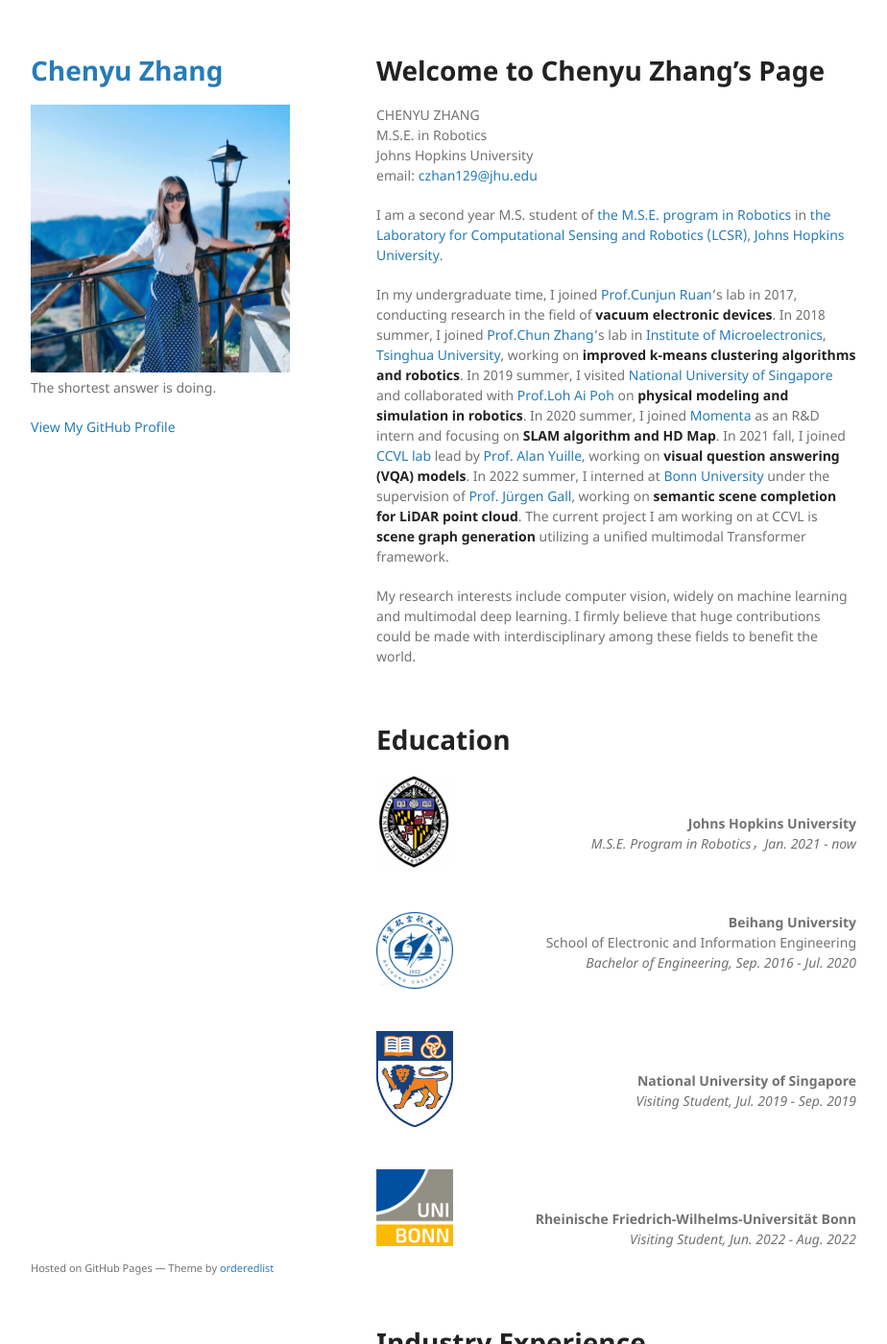
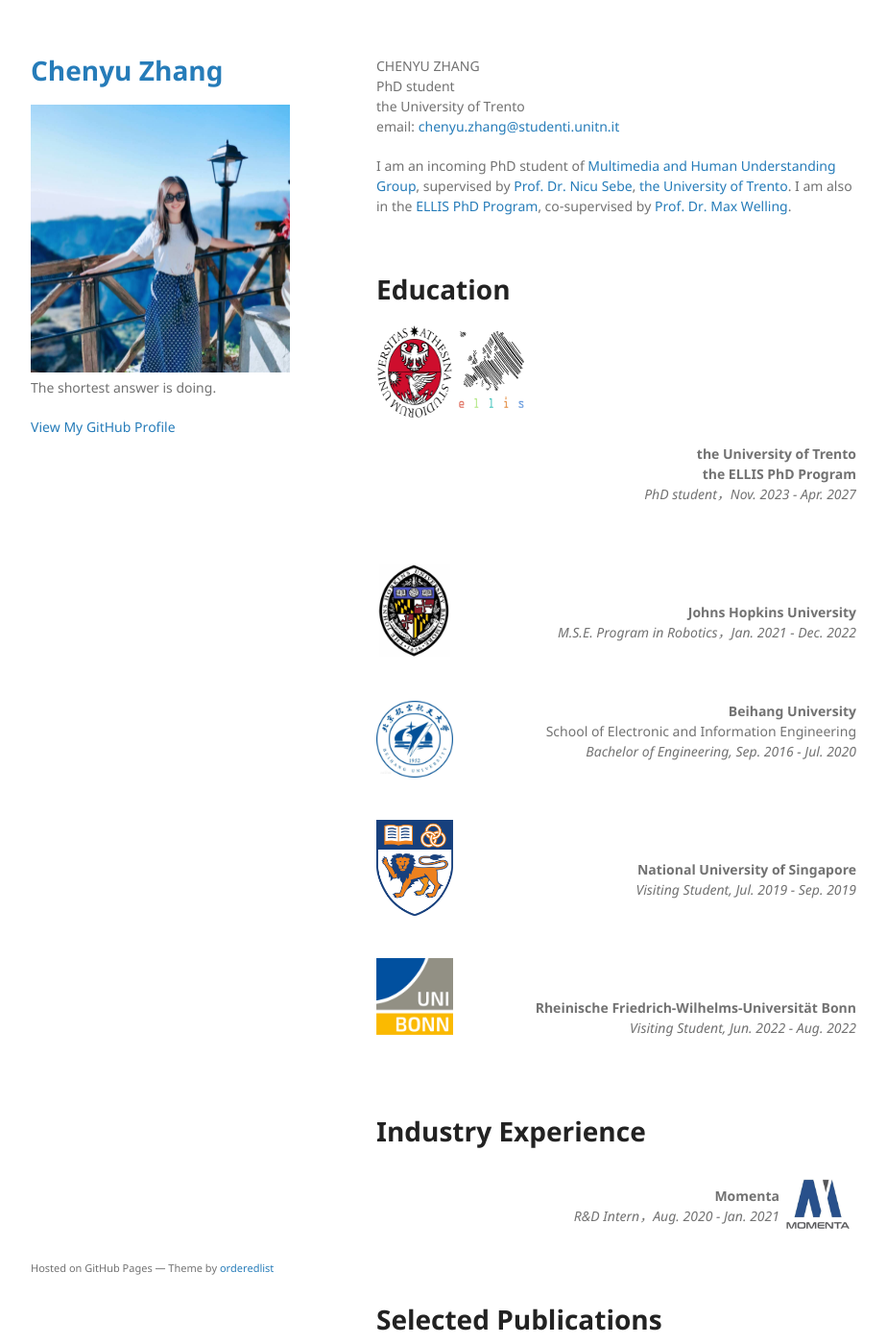
Before and after one commit to AngelicaZ/angelicaz.github.io, a Jekyll site: the page built from index.md, in a window 1280 px wide and 1400 px high. Shown: the whole window at 96% size, without its empty margins (178-1102 px from the left). Built offline with Jekyll 4.4.1, drawn with Linux system fonts in a browser that asks for light colours; our own code applies the rules of GitHub Pages for plain Markdown files; some of the changed text lies outside the part shown.

Commit message:
update 20230915

```diff
--- a/index.md
+++ b/index.md
@@ -1,30 +1,39 @@
-# Welcome to Chenyu Zhang's Page
 
 CHENYU ZHANG <br>
-M.S.E. in Robotics <br>
-Johns Hopkins University <br>
-email: <czhan129@jhu.edu>
+PhD student <br>
+the University of Trento <br>
+email: <chenyu.zhang@studenti.unitn.it>
 
-I am a second year M.S. student of [the M.S.E. program in Robotics](https://lcsr.jhu.edu/MSE/) in [the Laboratory for Computational Sensing and Robotics (LCSR)](https://lcsr.jhu.edu/), [Johns Hopkins University](https://www.jhu.edu//).
+I am an incoming PhD student of [Multimedia and Human Understanding Group](http://mhug.disi.unitn.it/#/), supervised by [Prof. Dr. Nicu Sebe](https://disi.unitn.it/~sebe/), [the University of Trento](https://www.unitn.it/). I am also in the [ELLIS PhD Program](https://ellis.eu/phd-postdoc), co-supervised by [Prof. Dr. Max Welling](https://staff.fnwi.uva.nl/m.welling/).
 
 
 
-In my undergraduate time, I joined [Prof.Cunjun Ruan](http://www.ee.buaa.edu.cn/info/1129/17618.htm)'s lab in 2017, conducting research in the field of **vacuum electronic devices**. In 2018 summer, I joined [Prof.Chun Zhang](https://www.tsinghua.edu.cn/publish/ime/5910/2015/20150315131055824979933/20150315131055824979933_.html)'s lab in [Institute of Microelectronics](https://www.tsinghua.edu.cn/publish/imeen/5943/index.html), [Tsinghua University](https://www.tsinghua.edu.cn/publish/thu2018en/index.html), working on **improved k-means clustering algorithms and robotics**. In 2019 summer, I visited [National University of Singapore](http://www.nus.edu.sg/) and collaborated with [Prof.Loh Ai Poh](https://www.eng.nus.edu.sg/idp/staff/lohaipoh/) on **physical modeling and simulation in robotics**. In 2020 summer, I joined [Momenta](https://www.momenta.cn/) as an R&D intern and focusing on **SLAM algorithm and HD Map**. In 2021 fall, I joined [CCVL lab](https://ccvl.jhu.edu/) lead by [Prof. Alan Yuille](https://www.cs.jhu.edu/~ayuille/), working on **visual question answering (VQA) models**. In 2022 summer, I interned at [Bonn University](https://www.uni-bonn.de/en/university/university) under the supervision of [Prof. Jürgen Gall](https://pages.iai.uni-bonn.de/gall_juergen/), working on **semantic scene completion for LiDAR point cloud**. The current project I am working on at CCVL is **scene graph generation** utilizing a unified multimodal Transformer framework.
+<!-- In my undergraduate time, I joined [Prof.Cunjun Ruan](http://www.ee.buaa.edu.cn/info/1129/17618.htm)'s lab in 2017, conducting research in the field of **vacuum electronic devices**. In 2018 summer, I joined [Prof.Chun Zhang](https://www.tsinghua.edu.cn/publish/ime/5910/2015/20150315131055824979933/20150315131055824979933_.html)'s lab in [Institute of Microelectronics](https://www.tsinghua.edu.cn/publish/imeen/5943/index.html), [Tsinghua University](https://www.tsinghua.edu.cn/publish/thu2018en/index.html), working on **improved k-means clustering algorithms and robotics**. In 2019 summer, I visited [National University of Singapore](http://www.nus.edu.sg/) and collaborated with [Prof.Loh Ai Poh](https://www.eng.nus.edu.sg/idp/staff/lohaipoh/) on **physical modeling and simulation in robotics**. In 2020 summer, I joined [Momenta](https://www.momenta.cn/) as an R&D intern and focusing on **SLAM algorithm and HD Map**. In 2021 fall, I joined [CCVL lab](https://ccvl.jhu.edu/) lead by [Prof. Alan Yuille](https://www.cs.jhu.edu/~ayuille/), working on **visual question answering (VQA) models**. In 2022 summer, I interned at [Bonn University](https://www.uni-bonn.de/en/university/university) under the supervision of [Prof. Jürgen Gall](https://pages.iai.uni-bonn.de/gall_juergen/), working on **semantic scene completion for LiDAR point cloud**. The current project I am working on at CCVL is **scene graph generation** utilizing a unified multimodal Transformer framework. -->
 
 
 
-My research interests include computer vision, widely on machine learning and multimodal deep learning. I firmly believe that huge contributions could be made with interdisciplinary among these fields to benefit the world.
+<!-- My research interests include computer vision, widely on machine learning and multimodal deep learning. I firmly believe that huge contributions could be made with interdisciplinary among these fields to benefit the world. -->
 
 <br>
 
 # Education
 
+ <img style="float: left;" src="assets/img/unitn.png" width="80" height="100">
+ <img src="assets/img/ellis.png" width="80" height="100">
+ <br>
+ <p style="text-align: right">
+ <b> the University of Trento </b>   <br>
+ <b> the ELLIS PhD Program </b>   <br>
+ <i> PhD student，Nov. 2023 - Apr. 2027 </i>
+ </p>
+
+ <br>
 
  <img style="float: left;" src="assets/img/JHU.jpg" width="80" height="100">
  <br>
  <p style="text-align: right">
  <b> Johns Hopkins University </b>   <br>
- <i> M.S.E. Program in Robotics，Jan. 2021 - now </i>
+ <i> M.S.E. Program in Robotics，Jan. 2021 - Dec. 2022 </i>
  </p>
 
  <br>
@@ -69,25 +78,18 @@ My research interests include computer vision, widely on machine learning and mu
 <br>
 <br>
 
-# Publications
+# Selected Publications
 
-[1] <b>Chenyu Zhang</b>, Zhuowan Li, Alan Yuille. “Seq2Seq Scene Graph Generation Utilizing Vision-language Pretrained Model”, plan to submit as master essay.
+[1] Vipul Gupta, Adam Kortylewski, Zhuowan Li, <b>Chenyu Zhang</b>, Yingwei Li, Alan Yuille. “[SwapMix: Diagnosing and Regularizing the Over-Reliance on Visual Context in Visual Question Answering](https://openaccess.thecvf.com/content/CVPR2022/papers/Gupta_SwapMix_Diagnosing_and_Regularizing_the_Over-Reliance_on_Visual_Context_in_CVPR_2022_paper.pdf)”, <i>IEEE/CVF Conference on Computer Vision and Pattern Recognition (CVPR 2022)</i>, accepted.
 
-[2] Vipul Gupta, Adam Kortylewski, Zhuowan Li, <b>Chenyu Zhang</b>, Yingwei Li, Alan Yuille. “[SwapMix: Diagnosing and Regularizing the Over-Reliance on Visual Context in Visual Question Answering](https://openaccess.thecvf.com/content/CVPR2022/papers/Gupta_SwapMix_Diagnosing_and_Regularizing_the_Over-Reliance_on_Visual_Context_in_CVPR_2022_paper.pdf)”, <i>IEEE/CVF Conference on Computer Vision and Pattern Recognition (CVPR 2022)</i>, accepted.
-
+# Academic Service
+Reviewer: CVPR, ICCV
 
 <br>
 <br>
-# Honors
+# Selected Honors
 
 * *2021* &nbsp;  the LCSR Distinguished Scholarship
-* *2020* &nbsp;  University **Outstanding Undergraduate Student**
-* *2019* &nbsp;  Yuanhang Undergraduate Summer Overseas Research Scholarship
-* *2019* &nbsp;  Third Prize of Innovation and Entrepreneurship Scholarship by Ministry of Industrialization and Information Technology
-* *2018* &nbsp;  **PI** of National Undergraduate Training & Research Program for Innovation and Entrepreneurship, evaluated **Excellent Project**
-* *2018* &nbsp;  **Outstanding Award** of University Academic Scholarship (top 3%)
-* *2018* &nbsp;  **First Prize** of CUPT (China Undergraduate Physics Tournament) in North China Division, as the **Captain** of the Team Ⅱ
-* *2017* &nbsp;  **First Prize** of the Physics Competition at university
-* *2017* &nbsp;  **Outstanding** Scholarship (top 5%)
-* *2017* &nbsp;  **First Prize** of University Outstanding Study Scholarship (top 5%)
+* *2020* &nbsp;  University Outstanding Undergraduate Student
+* *2018* &nbsp;  First Prize of CUPT (China Undergraduate Physics Tournament) in North China Division, as the Captain of the Team Ⅱ
 * *2017* &nbsp;  Competitive-world Scholarship (top 1%)
```
Also changed, not shown: assets/img/ellis.png (added), assets/img/unitn.png (added), 1 other file.
